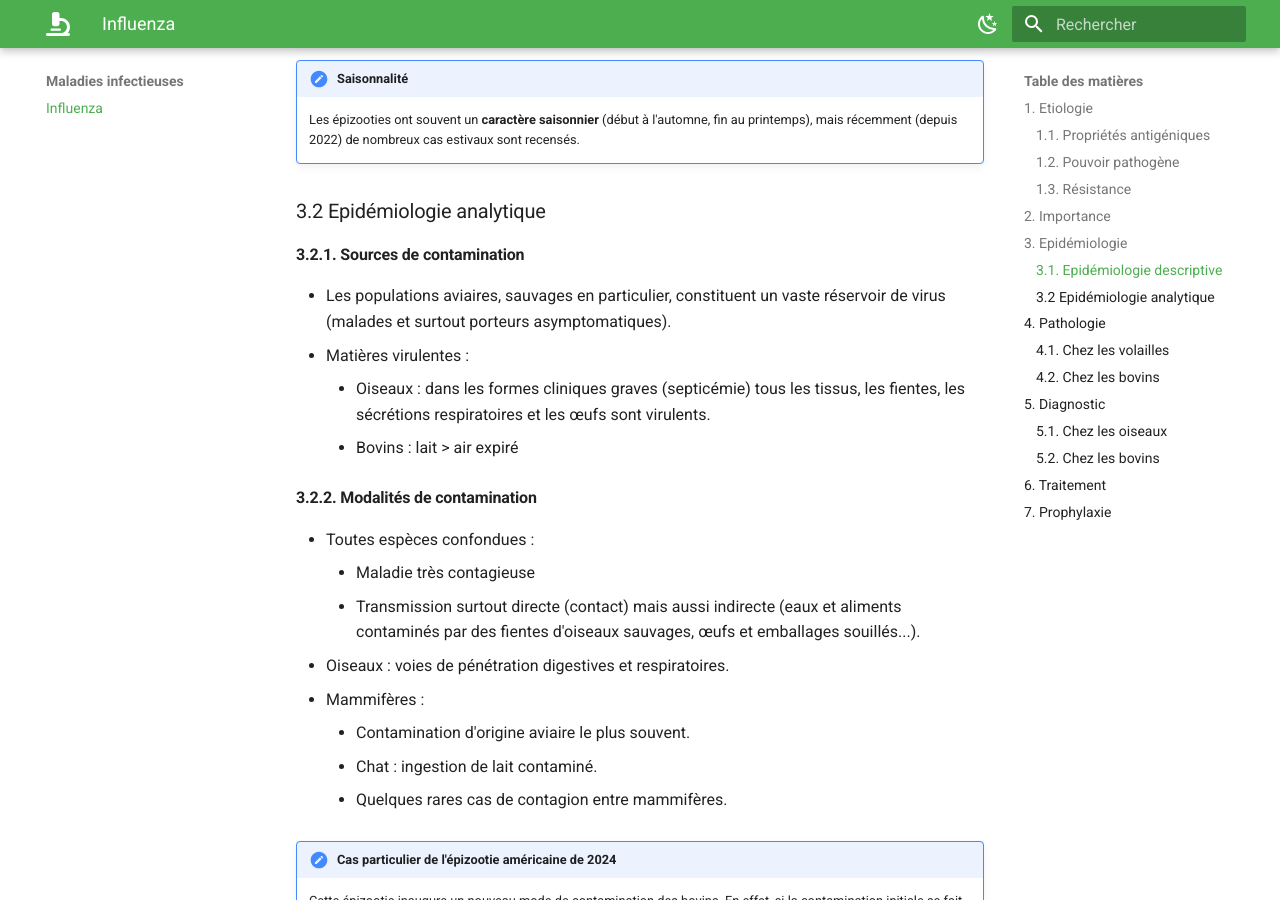
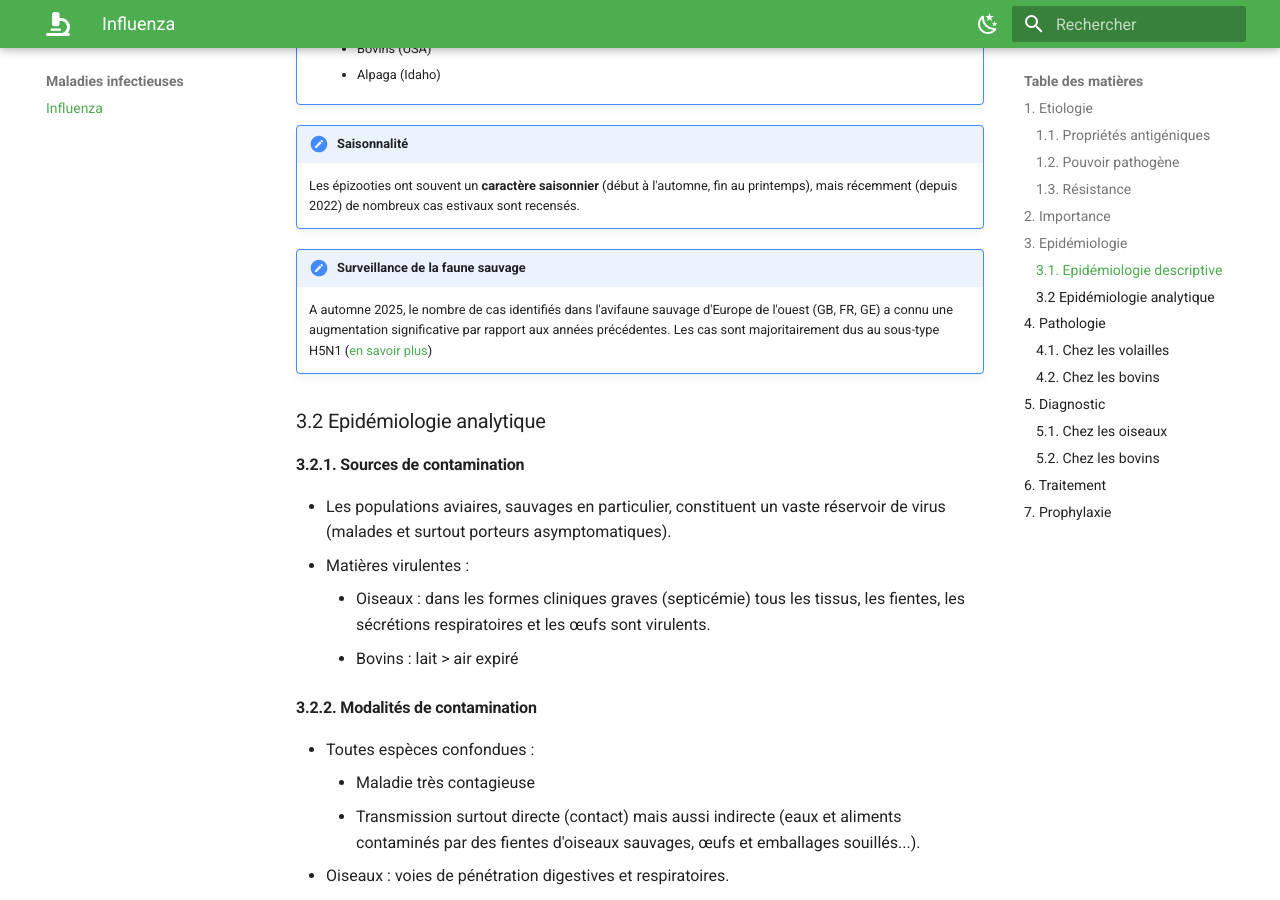
Before and after one commit to olivier-roger-vet/sante-animale-tech, an MkDocs documentation site: the page built from docs/maladies_infectieuses/influenza.md, in a window 1280 px wide and 900 px high, scrolled down 2235 px. Built offline with MkDocs 1.6.1 and Material for MkDocs 9.7.7, drawn with Linux system fonts in a browser that asks for light colours.

Commit message:
Influenza updated

```diff
--- a/docs/maladies_infectieuses/influenza.md
+++ b/docs/maladies_infectieuses/influenza.md
@@ -71,6 +73,10 @@
 !!! note "Saisonnalité"
 
     Les épizooties ont souvent un **caractère saisonnier** (début à l'automne, fin au printemps), mais récemment (depuis 2022) de nombreux cas estivaux sont recensés.
+
+!!! note "Surveillance de la faune sauvage"
+
+    A automne 2025, le nombre de cas identifiés dans l'avifaune sauvage d'Europe de l'ouest (GB, FR, GE) a connu une augmentation significative par rapport aux années précédentes. Les cas sont majoritairement dus au sous-type H5N1 ([en savoir plus](https://efsa.onlinelibrary.wiley.com/doi/abs/10.2903/j.efsa.2025.9811))
 
 ### 3.2 Epidémiologie analytique
 
```
Also changed, not shown: other parts of docs/maladies_infectieuses/influenza.md (+2 -0 lines).
